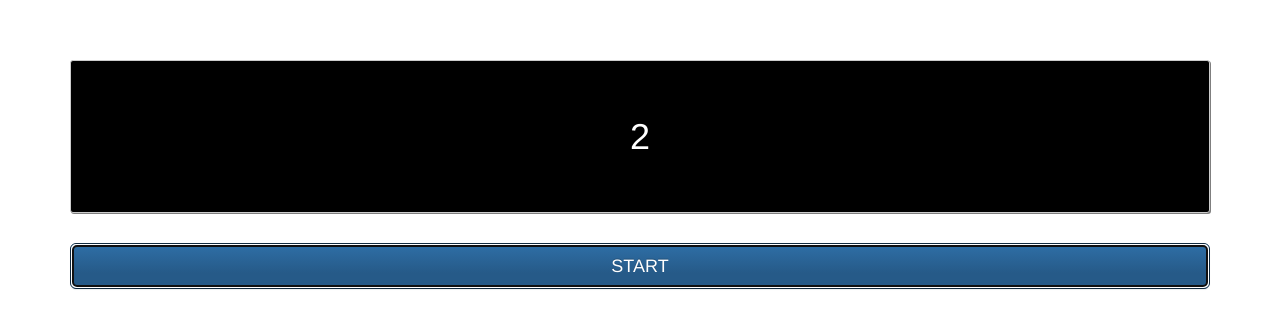
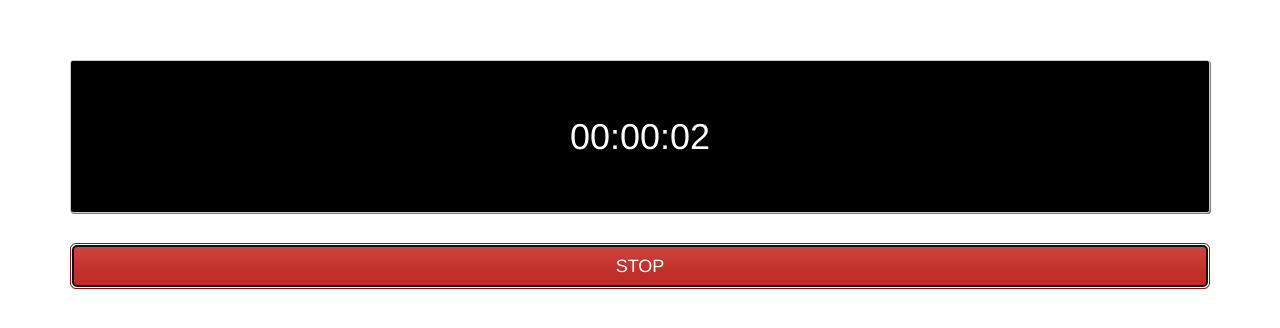
Before and after one commit to takanoriK/Udemy_html, a plain HTML site: page Session6/index.html in a window 1280 px wide. Both pictures are taken after a click on the button "START". Drawn offline with nearby package versions, Linux system fonts and the light colour scheme.

Commit message:
Session6完了

```diff
--- a/Session6/index.html
+++ b/Session6/index.html
@@ -28,17 +28,50 @@
 
     <script>
         var start;
+        var timer_id;
 
         document.getElementById('start_stop').addEventListener('click', function () {
-            start = new Date();
-            setInterval(goTimer, 10);
+            if (this.innerHTML === 'START') {
+                start = new Date();
+                timer_id = setInterval(goTimer, 10);
+
+                //STOPボタンを作る
+                this.innerHTML = 'STOP';
+                this.classList.remove('btn-primary');
+                this.classList.add('btn-danger');
+            }else{
+                clearInterval(timer_id);
+
+                //STARTボタンに戻す
+                this.innerHTML = 'START';
+                this.classList.remove('btn-danger');
+                this.classList.add('btn-primary');
+            }
         });
+
+        var addZero = function (value) {
+            if (value < 10) {
+                value = '0' + value;
+            }
+            return value;
+        }
 
         var goTimer = function () {
             var now = new Date();
             var milli = now.getTime() - start.getTime();
             var seconds = Math.floor(milli / 1000);
-            document.getElementById('timer').innerHTML = seconds;
+            var minutes = Math.floor(seconds / 60);
+            var hours = Math.floor(minutes / 60);
+
+            seconds = seconds - minutes * 60;
+            minutes = minutes - hours * 60;
+
+            hours = addZero(hours);
+            minutes = addZero(minutes);
+            seconds = addZero(seconds);
+
+
+            document.getElementById('timer').innerHTML = hours + ':' + minutes + ':' + seconds;
         }
     </script>
 </body>
```
